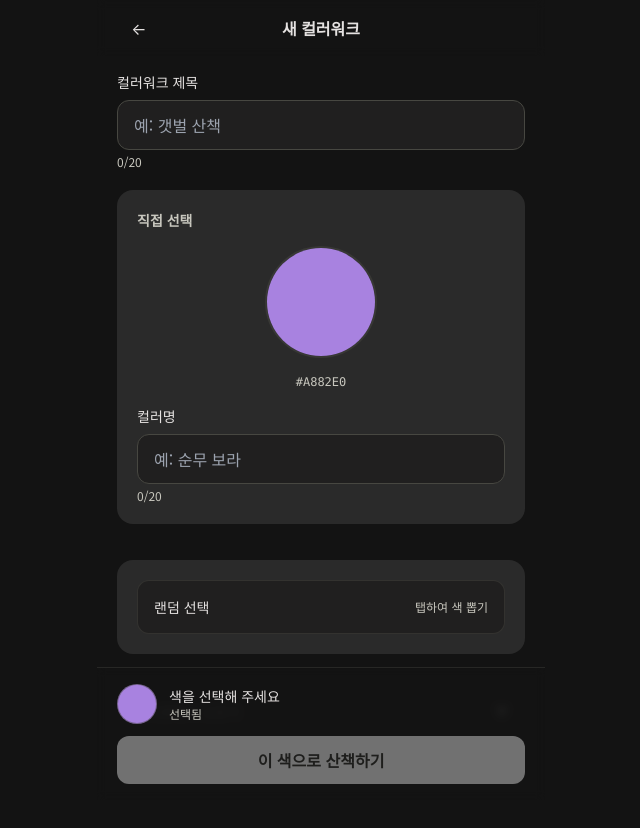
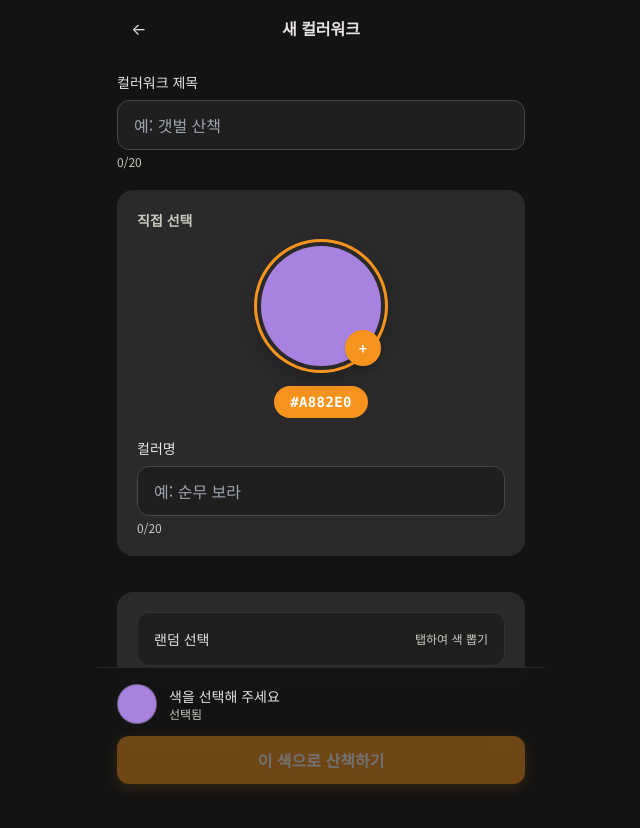
Before and after one commit to nuuco/ganghwa-color-walk, a React (Vite) app: page / in a window 1280 px wide. Both pictures are taken after a click on the button "새 컬러워크". Shown: the top 828 px of the page, without its empty margins (319-959 px from the left). Built offline with nearby package versions, Linux system fonts and the light colour scheme; a web font is replaced by a local one.

Commit message:
테마 색상 개선: accent 색상 추가 및 관련 스타일 업데이트. ThemeStickyBar, ThemeEditModal, ColorRandomButton, CustomColorPicker, ThemePresetPicker 컴포넌트에서 accent 색상 적용 및 선택 시 강조 효과 추가.

```diff
--- a/src/components/layout/ThemeStickyBar.tsx
+++ b/src/components/layout/ThemeStickyBar.tsx
@@ -30,7 +30,7 @@ export function ThemeStickyBar({
         type="button"
         disabled={disabled}
         onClick={onCta}
-        className="flex h-12 w-full items-center justify-center rounded-xl bg-primary text-base font-semibold text-on-primary disabled:cursor-not-allowed disabled:opacity-40"
+        className="flex h-12 w-full items-center justify-center rounded-xl bg-accent text-base font-semibold text-on-accent shadow-[0_4px_14px_rgba(247,148,30,0.35)] disabled:cursor-not-allowed disabled:opacity-40"
       >
         {ctaLabel}
       </button>
--- a/src/components/overlays/ThemeEditModal.tsx
+++ b/src/components/overlays/ThemeEditModal.tsx
@@ -80,7 +80,7 @@ export function ThemeEditModal({
             type="button"
             onClick={handleSave}
             disabled={!labelValid}
-            className="flex h-12 flex-1 items-center justify-center rounded-xl bg-primary text-sm font-semibold text-on-primary disabled:cursor-not-allowed disabled:opacity-40"
+            className="flex h-12 flex-1 items-center justify-center rounded-xl bg-accent text-sm font-semibold text-on-accent shadow-[0_4px_14px_rgba(247,148,30,0.35)] disabled:cursor-not-allowed disabled:opacity-40"
           >
             저장
           </button>
--- a/src/components/theme/ColorRandomButton.tsx
+++ b/src/components/theme/ColorRandomButton.tsx
@@ -50,7 +50,7 @@ export function ColorRandomButton({ onSelect, onSpinningChange }: ColorRandomBut
         type="button"
         onClick={handleRandom}
         disabled={spinning}
-        className="flex w-full items-center justify-between gap-3 rounded-xl border border-outline-variant/50 bg-surface px-4 py-4 disabled:opacity-60"
+        className="flex w-full items-center justify-between gap-3 rounded-xl border border-outline-variant/50 bg-surface px-4 py-4 transition-colors hover:border-accent/40 disabled:opacity-60"
       >
         <span className="text-sm font-medium">랜덤 선택</span>
         {preview ? (
--- a/src/components/theme/CustomColorPicker.tsx
+++ b/src/components/theme/CustomColorPicker.tsx
@@ -35,13 +35,23 @@ export function CustomColorPicker({
       {embedded ? null : (
         <h3 className="mb-4 text-sm font-semibold text-on-surface-variant">직접 선택</h3>
       )}
-      <div className="flex flex-col items-center gap-4">
-        <label className="relative block h-28 w-28 cursor-pointer overflow-hidden rounded-full border-2 border-outline-variant/50">
+      <div className="flex flex-col items-center gap-5">
+        <label className="group relative block h-[7.5rem] w-[7.5rem] cursor-pointer">
           <span
-            className="absolute inset-0"
+            className="pointer-events-none absolute -inset-2 rounded-full bg-accent/15 opacity-0 transition-opacity group-hover:opacity-100 group-focus-within:opacity-100"
+            aria-hidden
+          />
+          <span
+            className="block h-full w-full overflow-hidden rounded-full shadow-[0_8px_24px_rgba(0,0,0,0.35)] ring-[3px] ring-accent ring-offset-4 ring-offset-surface-high"
             style={{ backgroundColor: themeColor }}
             aria-hidden
           />
+          <span
+            className="pointer-events-none absolute bottom-0 right-0 flex h-9 w-9 items-center justify-center rounded-full bg-accent text-sm font-bold text-on-accent shadow-md"
+            aria-hidden
+          >
+            +
+          </span>
           <input
             type="color"
             value={themeColor}
@@ -50,7 +60,11 @@ export function CustomColorPicker({
             aria-label="색상 선택"
           />
         </label>
-        <p className="font-mono text-xs text-on-surface-variant">{themeColor.toUpperCase()}</p>
+
+        <p className="rounded-full bg-accent px-4 py-1.5 font-mono text-sm font-semibold tracking-wide text-on-accent shadow-sm">
+          {themeColor.toUpperCase()}
+        </p>
+
         <div className="w-full">
           <label htmlFor="theme-label" className="mb-2 block text-sm">
             컬러명
@@ -63,7 +77,7 @@ export function CustomColorPicker({
               value={themeLabel}
               onChange={(e) => onLabelChange(e.target.value)}
               placeholder="예: 순무 보라"
-              className={`w-full rounded-xl border bg-surface px-4 py-3 pr-10 outline-none focus:ring-1 focus:ring-outline ${borderClass}`}
+              className={`w-full rounded-xl border bg-surface px-4 py-3 pr-10 outline-none focus:border-accent/60 focus:ring-2 focus:ring-accent/25 ${borderClass}`}
             />
             {labelValid ? (
               <span className="absolute right-3 top-1/2 -translate-y-1/2 text-green-500" aria-hidden>
--- a/src/components/theme/ThemePresetPicker.tsx
+++ b/src/components/theme/ThemePresetPicker.tsx
@@ -29,8 +29,8 @@ export function ThemePresetPicker({ selectedId, onSelect }: ThemePresetPickerPro
               onClick={() => onSelect(preset)}
               className={`rounded-xl border p-3 text-left transition ${
                 selectedId === preset.id
-                  ? 'border-on-surface bg-surface-high'
-                  : 'border-outline-variant/40 bg-surface'
+                  ? 'border-accent bg-accent/10 ring-1 ring-accent/50'
+                  : 'border-outline-variant/40 bg-surface hover:border-accent/30'
               }`}
             >
               <span
--- a/src/index.css
+++ b/src/index.css
@@ -9,6 +9,8 @@
   --color-on-surface: #e5e2e1;
   --color-primary: #ffffff;
   --color-on-primary: #31312d;
+  --color-accent: #f7941e;
+  --color-on-accent: #ffffff;
   --theme-color: #a882e0;
   --page-margin: 20px;
   --grid-gap: 6px;
@@ -33,4 +35,18 @@
   textarea {
     font: inherit;
   }
+
+  input[type='color'] {
+    accent-color: var(--color-accent);
+  }
+
+  ::selection {
+    background-color: var(--color-accent);
+    color: var(--color-on-accent);
+  }
+
+  ::-moz-selection {
+    background-color: var(--color-accent);
+    color: var(--color-on-accent);
+  }
 }
--- a/tailwind.config.js
+++ b/tailwind.config.js
@@ -14,6 +14,8 @@ export default {
         'outline-variant': '#474741',
         primary: '#ffffff',
         'on-primary': '#31312d',
+        accent: '#f7941e',
+        'on-accent': '#ffffff',
         kakao: '#FEE500',
       },
       spacing: {
```
Also changed, not shown: 1 other file (tests, documents, lock files or other folders).
